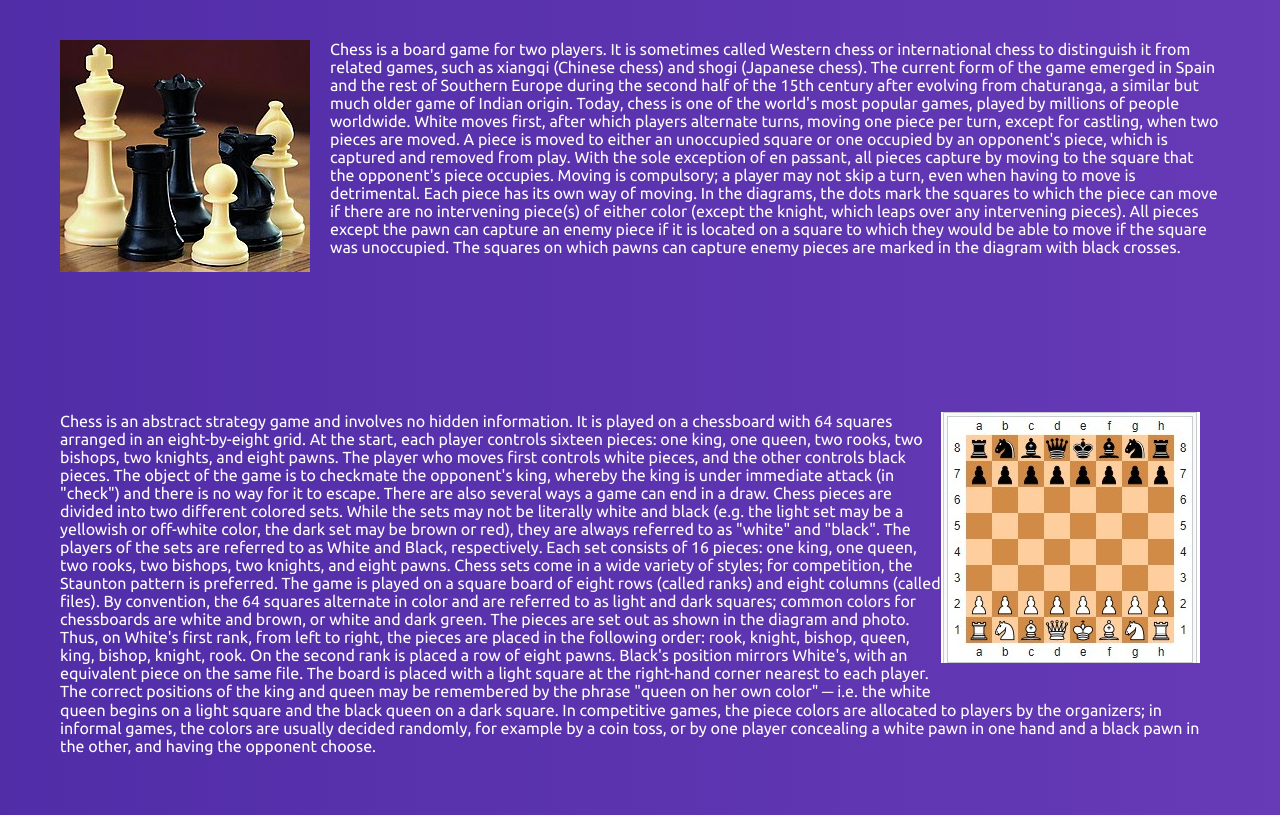
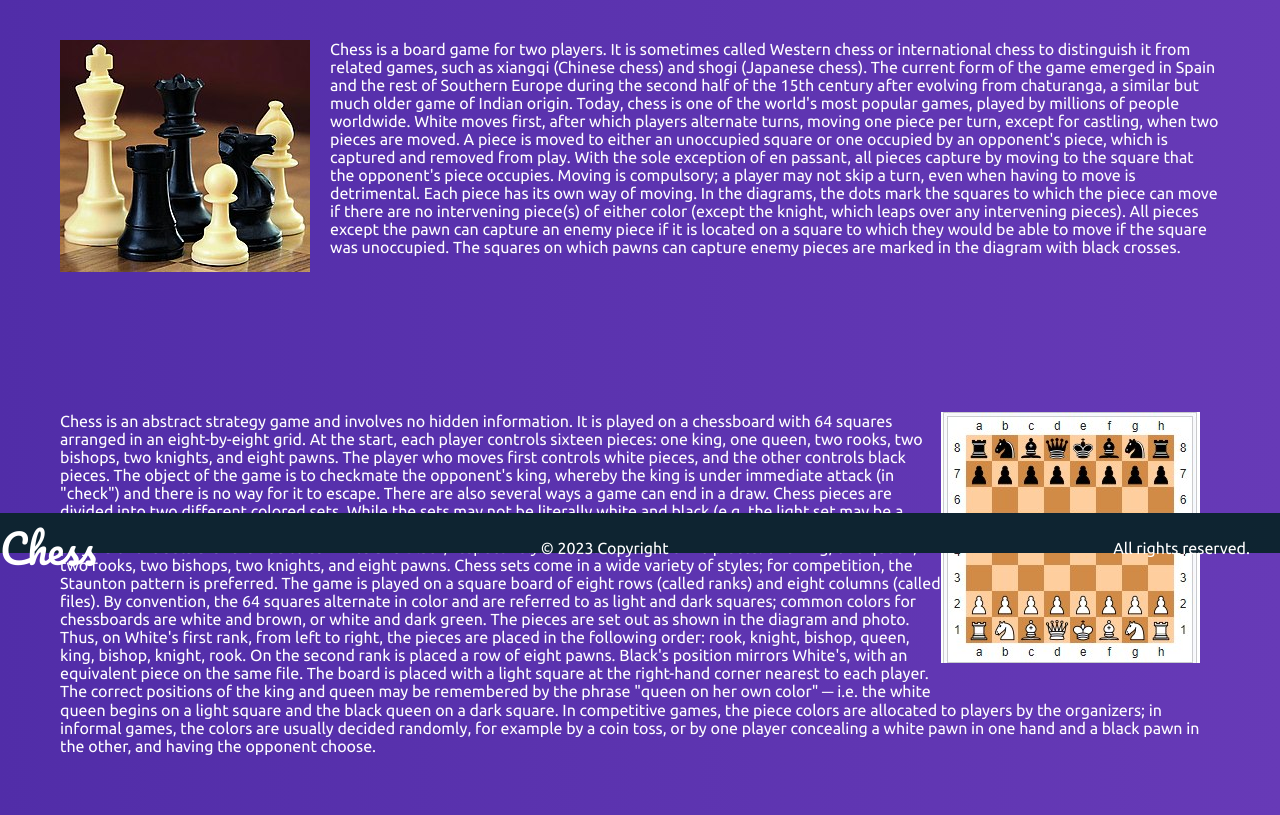
Before and after one commit to kamiri-charles/learn-chess, a plain HTML site: page index.html in a window 1280 px wide. Shown: the part 237-1052 px from the top of the page. Drawn offline with Linux system fonts and the light colour scheme; a web font is replaced by a local one.

Commit message:
added footer

```diff
--- a/index.html
+++ b/index.html
@@ -1,14 +1,18 @@
 <!DOCTYPE html>
 <html lang="en">
+
 <head>
     <meta charset="UTF-8">
     <meta http-equiv="X-UA-Compatible" content="IE=edge">
     <meta name="viewport" content="width=device-width, initial-scale=1.0">
-    <link rel="stylesheet" href="https://cdnjs.cloudflare.com/ajax/libs/font-awesome/6.3.0/css/all.min.css" integrity="sha512-SzlrxWUlpfuzQ+pcUCosxcglQRNAq/DZjVsC0lE40xsADsfeQoEypE+enwcOiGjk/bSuGGKHEyjSoQ1zVisanQ==" crossorigin="anonymous" referrerpolicy="no-referrer" />
+    <link rel="stylesheet" href="https://cdnjs.cloudflare.com/ajax/libs/font-awesome/6.3.0/css/all.min.css"
+        integrity="sha512-SzlrxWUlpfuzQ+pcUCosxcglQRNAq/DZjVsC0lE40xsADsfeQoEypE+enwcOiGjk/bSuGGKHEyjSoQ1zVisanQ=="
+        crossorigin="anonymous" referrerpolicy="no-referrer" />
     <link rel="stylesheet" href="./styles/general.css">
     <link rel="stylesheet" href="./styles/index.css">
     <title>Learn Chess | Introduction</title>
 </head>
+
 <body>
 
     <!-- Header -->
@@ -58,9 +62,22 @@
 
             <p>
                 <img src="./images/chess-set.jpg" alt=" Basic chess set" style="float: left">
-                Chess is a board game for two players. It is sometimes called Western chess or international chess to distinguish it from related games, such as xiangqi (Chinese chess) and shogi (Japanese chess). The current form of the game emerged in Spain and the rest of Southern Europe during the second half of the 15th century after evolving from chaturanga, a similar but much older game of Indian origin. Today, chess is one of the world's most popular games, played by millions of people worldwide. White moves first, after which players alternate turns, moving one piece per turn, except for castling, when two pieces are moved. A piece is moved to either an unoccupied square or one occupied by an opponent's piece, which is captured and removed from play. With the sole exception of en passant, all pieces capture by moving to the square that the opponent's piece occupies. Moving is compulsory; a player may not skip a turn, even when having to move is detrimental.
+                Chess is a board game for two players. It is sometimes called Western chess or international chess to
+                distinguish it from related games, such as xiangqi (Chinese chess) and shogi (Japanese chess). The
+                current form of the game emerged in Spain and the rest of Southern Europe during the second half of the
+                15th century after evolving from chaturanga, a similar but much older game of Indian origin. Today,
+                chess is one of the world's most popular games, played by millions of people worldwide. White moves
+                first, after which players alternate turns, moving one piece per turn, except for castling, when two
+                pieces are moved. A piece is moved to either an unoccupied square or one occupied by an opponent's
+                piece, which is captured and removed from play. With the sole exception of en passant, all pieces
+                capture by moving to the square that the opponent's piece occupies. Moving is compulsory; a player may
+                not skip a turn, even when having to move is detrimental.
 
-                Each piece has its own way of moving. In the diagrams, the dots mark the squares to which the piece can move if there are no intervening piece(s) of either color (except the knight, which leaps over any intervening pieces). All pieces except the pawn can capture an enemy piece if it is located on a square to which they would be able to move if the square was unoccupied. The squares on which pawns can capture enemy pieces are marked in the diagram with black crosses.
+                Each piece has its own way of moving. In the diagrams, the dots mark the squares to which the piece can
+                move if there are no intervening piece(s) of either color (except the knight, which leaps over any
+                intervening pieces). All pieces except the pawn can capture an enemy piece if it is located on a square
+                to which they would be able to move if the square was unoccupied. The squares on which pawns can capture
+                enemy pieces are marked in the diagram with black crosses.
             </p>
 
 
@@ -68,19 +85,46 @@
 
             <p>
                 <img src="./images/layout.jpg" alt="Chess layout" style="float: right">
-                Chess is an abstract strategy game and involves no hidden information. It is played on a chessboard with 64 squares arranged in an eight-by-eight grid. At the start, each player controls sixteen pieces: one king, one queen, two rooks, two bishops, two knights, and eight pawns. The player who moves first controls white pieces, and the other controls black pieces. The object of the game is to checkmate the opponent's king, whereby the king is under immediate attack (in "check") and there is no way for it to escape. There are also several ways a game can end in a draw. Chess pieces are divided into two different colored sets. While the sets may not be literally white and black (e.g. the light set may be a yellowish or off-white color, the dark set may be brown or red), they are always referred to as "white" and "black". The players of the sets are referred to as White and Black, respectively. Each set consists of 16 pieces: one king, one queen, two rooks, two bishops, two knights, and eight pawns. Chess sets come in a wide variety of styles; for competition, the Staunton pattern is preferred.
+                Chess is an abstract strategy game and involves no hidden information. It is played on a chessboard with
+                64 squares arranged in an eight-by-eight grid. At the start, each player controls sixteen pieces: one
+                king, one queen, two rooks, two bishops, two knights, and eight pawns. The player who moves first
+                controls white pieces, and the other controls black pieces. The object of the game is to checkmate the
+                opponent's king, whereby the king is under immediate attack (in "check") and there is no way for it to
+                escape. There are also several ways a game can end in a draw. Chess pieces are divided into two
+                different colored sets. While the sets may not be literally white and black (e.g. the light set may be a
+                yellowish or off-white color, the dark set may be brown or red), they are always referred to as "white"
+                and "black". The players of the sets are referred to as White and Black, respectively. Each set consists
+                of 16 pieces: one king, one queen, two rooks, two bishops, two knights, and eight pawns. Chess sets come
+                in a wide variety of styles; for competition, the Staunton pattern is preferred.
 
-                The game is played on a square board of eight rows (called ranks) and eight columns (called files). By convention, the 64 squares alternate in color and are referred to as light and dark squares; common colors for chessboards are white and brown, or white and dark green.
+                The game is played on a square board of eight rows (called ranks) and eight columns (called files). By
+                convention, the 64 squares alternate in color and are referred to as light and dark squares; common
+                colors for chessboards are white and brown, or white and dark green.
 
-                The pieces are set out as shown in the diagram and photo. Thus, on White's first rank, from left to right, the pieces are placed in the following order: rook, knight, bishop, queen, king, bishop, knight, rook. On the second rank is placed a row of eight pawns. Black's position mirrors White's, with an equivalent piece on the same file. The board is placed with a light square at the right-hand corner nearest to each player. The correct positions of the king and queen may be remembered by the phrase "queen on her own color" ─ i.e. the white queen begins on a light square and the black queen on a dark square.
+                The pieces are set out as shown in the diagram and photo. Thus, on White's first rank, from left to
+                right, the pieces are placed in the following order: rook, knight, bishop, queen, king, bishop, knight,
+                rook. On the second rank is placed a row of eight pawns. Black's position mirrors White's, with an
+                equivalent piece on the same file. The board is placed with a light square at the right-hand corner
+                nearest to each player. The correct positions of the king and queen may be remembered by the phrase
+                "queen on her own color" ─ i.e. the white queen begins on a light square and the black queen on a dark
+                square.
 
-                In competitive games, the piece colors are allocated to players by the organizers; in informal games, the colors are usually decided randomly, for example by a coin toss, or by one player concealing a white pawn in one hand and a black pawn in the other, and having the opponent choose.
+                In competitive games, the piece colors are allocated to players by the organizers; in informal games,
+                the colors are usually decided randomly, for example by a coin toss, or by one player concealing a white
+                pawn in one hand and a black pawn in the other, and having the opponent choose.
             </p>
         </div>
 
     </div>
-</div>
+    </div>
+    <footer>
+        <div class="footer">
+            <div class="footer__label">Chess</div>
+            <div class="footer__year">&#169; 2023 Copyright </div>
+            <div class="footer__rights">All rights reserved.</div>
+        </div>
+    </footer>
+    <script src="./scripts/script.js"></script>
+</body>
 
-<script src="./scripts/script.js"></script>
-</body>
 </html>
--- a/styles/index.css
+++ b/styles/index.css
@@ -1,3 +1,4 @@
+@import url('https://fonts.googleapis.com/css2?family=Pacifico&display=swap');
 .main {
   display: flex;
   flex-direction: column;
@@ -23,3 +24,28 @@
       color: white; }
       .main .description p img {
         margin: 0 20px 20px 0; }
+        footer {
+          position: fixed;
+          bottom: 10px;
+          background-color: #0E2431;
+          color: hsl(0, 0%, 100%);
+          height: 40px;
+          width: 100%;
+        }
+
+        .footer {
+          display: flex;
+          justify-content: space-between;
+          align-items: center;
+        }
+
+        .footer__label {
+          font-weight: 400;
+          font-size: 40px;
+          font-family: 'Pacifico', cursive;
+
+        }
+
+        .footer__rights {
+          margin-right: 30px;
+        }
```
